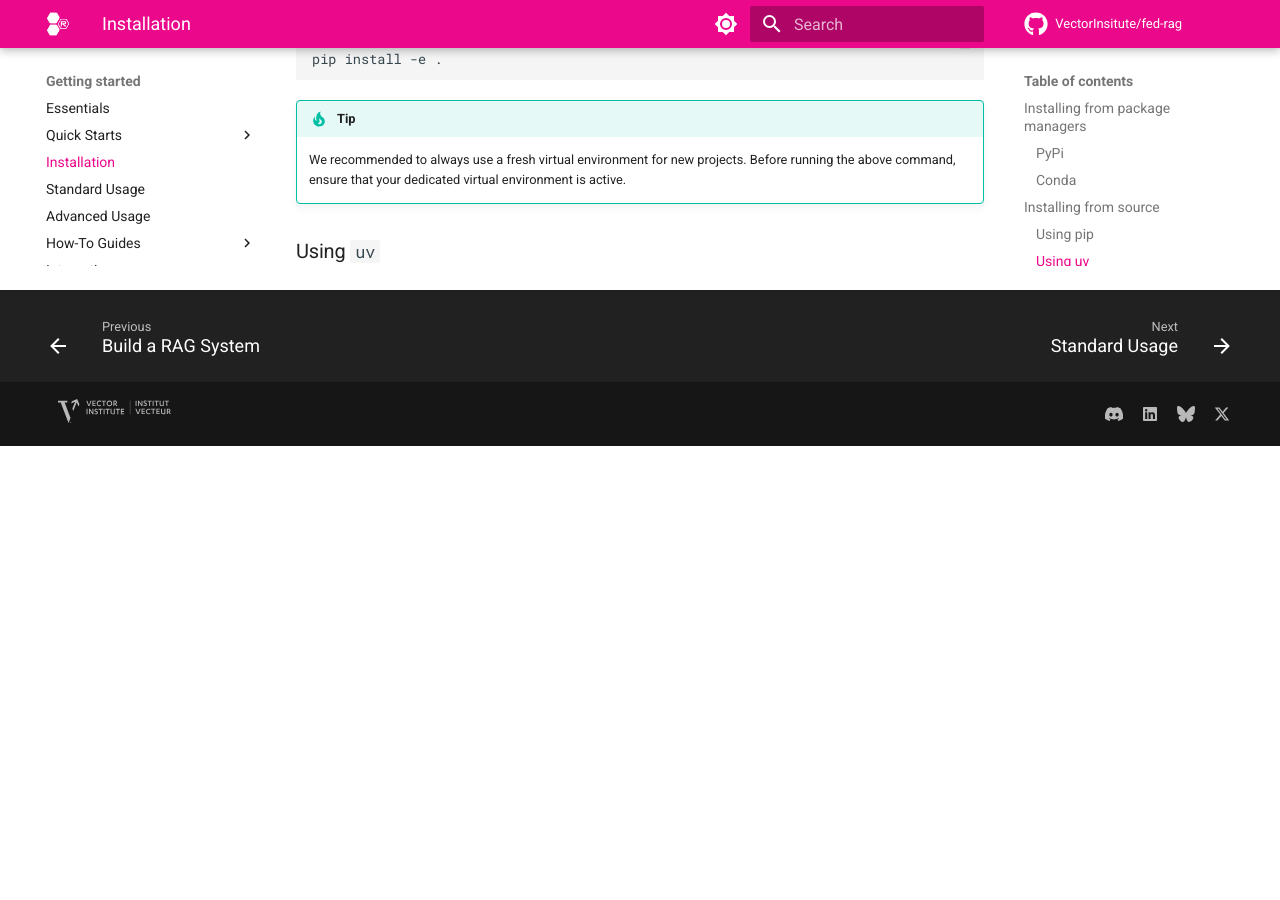
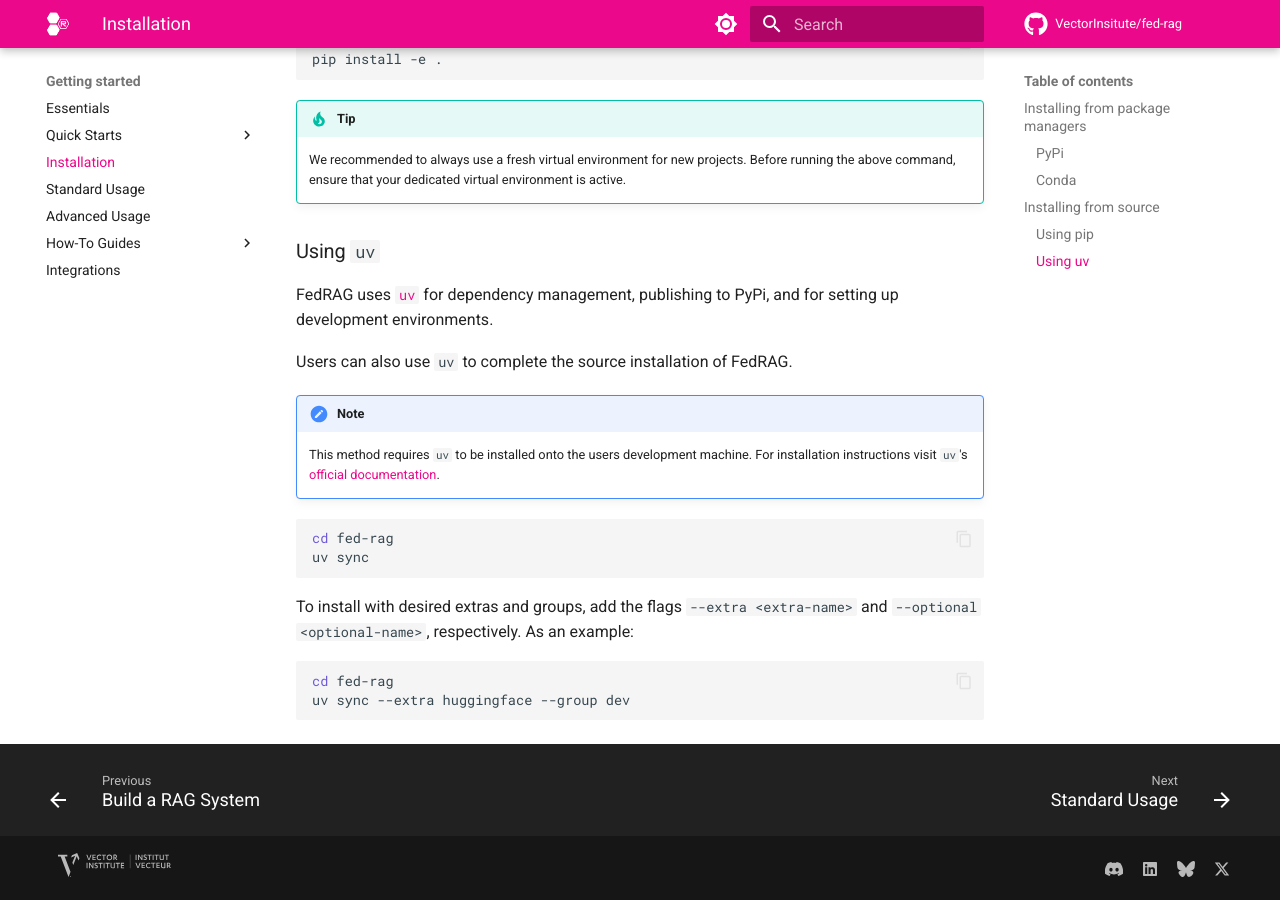
Before and after one commit to VectorInstitute/fed-rag, an MkDocs documentation site: the page built from docs/getting_started/installation.md, in a window 1280 px wide and 900 px high, scrolled down 1032 px. Built offline with MkDocs 1.6.1 and Material for MkDocs 9.7.7, drawn with Linux system fonts in a browser that asks for light colours; comment, search, counter and statistics services are not loaded; before the commit the page ends 1478 px from its top, so only the background shows below that.

Commit message:
installation from source

````diff
--- a/docs/getting_started/installation.md
+++ b/docs/getting_started/installation.md
@@ -52,3 +52,25 @@
     is active.
 
 ### Using `uv`
+
+FedRAG uses [`uv`](https://docs.astral.sh/uv/) for dependency management, publishing
+to PyPi, and for setting up development environments.
+
+Users can also use `uv` to complete the source installation of FedRAG.
+
+!!! note
+    This method requires `uv` to be installed onto the users development machine.
+    For installation instructions visit `uv`'s [official documentation](https://docs.astral.sh/uv/getting-started/installation/).
+
+``` sh
+cd fed-rag
+uv sync
+```
+
+To install with desired extras and groups, add the flags `--extra <extra-name>`
+and `--optional <optional-name>`, respectively. As an example:
+
+``` sh
+cd fed-rag
+uv sync --extra huggingface --group dev
+```
````
